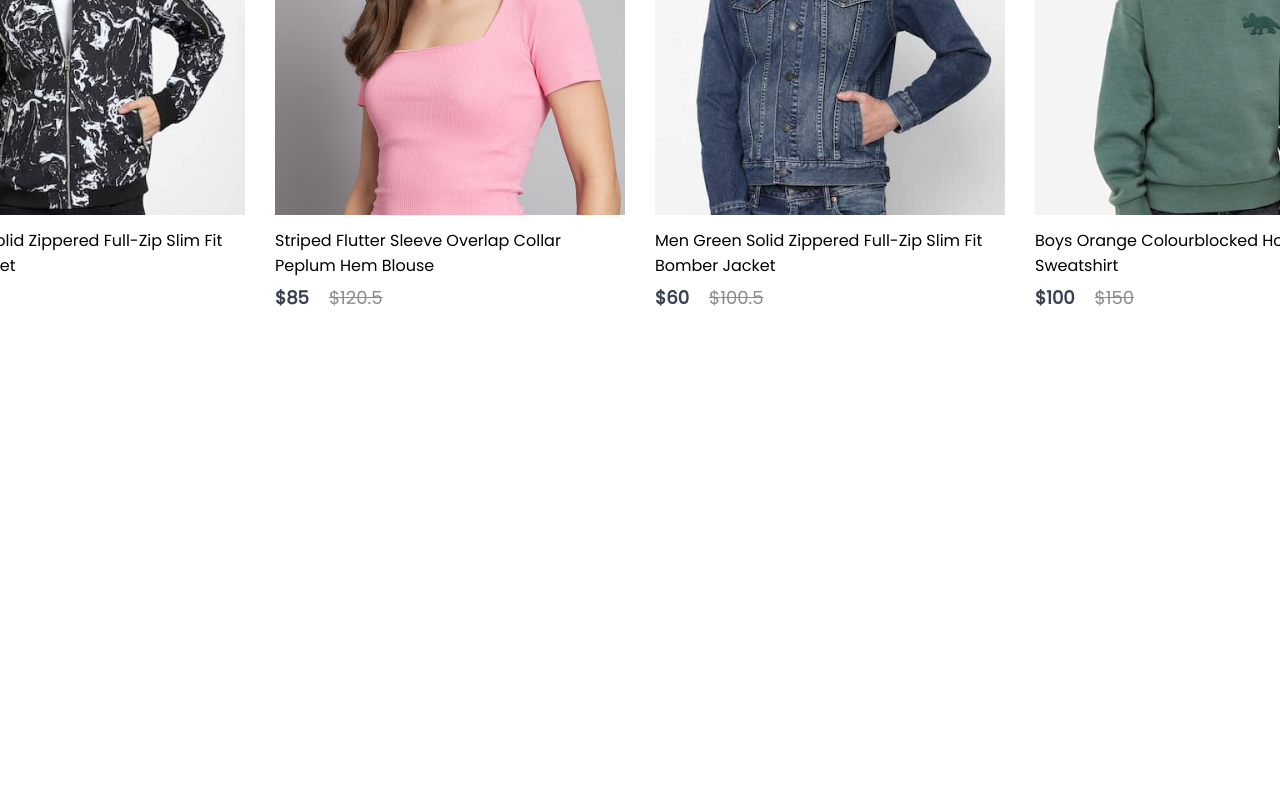
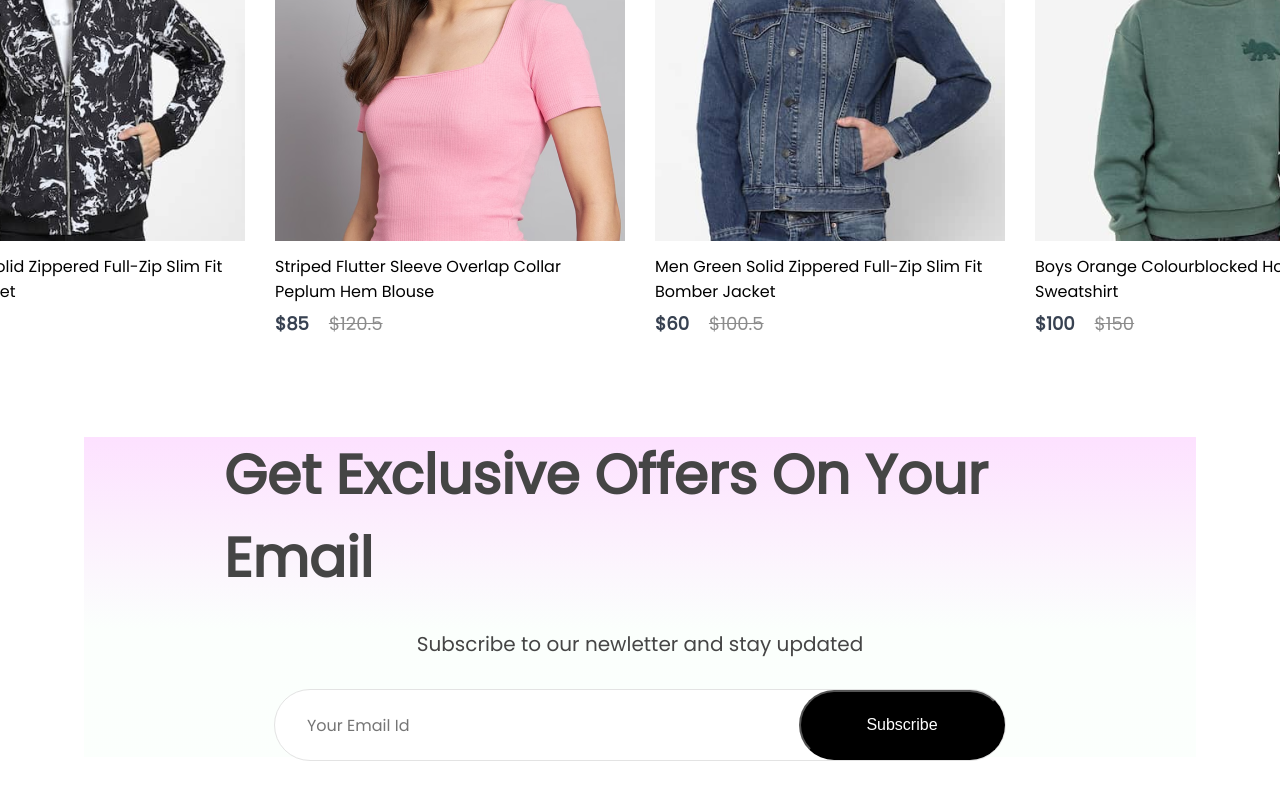
Before and after one commit to NzmAll/shopping-ecommerce, a React (Create React App) app in the folder frontend/: page / in a window 1280 px wide. Shown: the part 3191-3991 px from the top of the page. Before the commit the page ends 3502 px from the top, so only its background shows below. Built offline with nearby package versions, Linux system fonts and the light colour scheme.

Commit message:
NewsLetter section added

```diff
--- a/frontend/src/Components/NewCollections/NewCollections.css
+++ b/frontend/src/Components/NewCollections/NewCollections.css
@@ -2,8 +2,8 @@
   display: flex;
   flex-direction: column;
   align-items: center;
-  gap: 10px;
-  height: 90vh;
+  gap: 20px;
+  margin-bottom: 100px;
 }
 
 .new-collections h1 {
--- /dev/null
+++ b/frontend/src/Components/NewsLetter/NewsLetter.css
@@ -0,0 +1,55 @@
+.newsletter{
+    width: 65%;
+    height: 40vh;
+    display: flex;
+    flex-direction: column;
+    align-items: center;
+    justify-content: center;
+    margin: auto;
+    padding: 0 140px;
+    margin-bottom: 150px;
+    background: linear-gradient(180deg, #fde1ff 0%, #e1ffea22 60%);
+    gap: 30px;
+}
+
+.newsletter h1{
+    color: #454545;
+    font-size: 55px;
+    font-weight: 600;
+}
+
+.newsletter p{
+    color: #454545;
+    font-size: 20px;
+}
+
+.newsletter div{
+    display: flex;
+    align-items: center;
+    justify-content: space-between;
+    background: white;
+    width: 730px;
+    height: 70px;
+    border-radius: 80px;
+    border: 1px solid #e3e3e3;
+}
+
+.newsletter input{
+    width: 500px;
+    margin-left: 30px;
+    border: none;
+    outline: none;
+    color: #616161;
+    font-family: Poppins;
+    font-size: 16px;
+}
+
+.newsletter div button{
+    width: 210px;
+    height: 70px;
+    border-radius: 80px;
+    background: black;
+    color: white;
+    font-size: 16px;
+    cursor: pointer;
+}
--- /dev/null
+++ b/frontend/src/Components/NewsLetter/NewsLetter.jsx
@@ -0,0 +1,17 @@
+import React from "react";
+import "./NewsLetter.css";
+
+const NewsLetter = () => {
+  return (
+    <div className="newsletter">
+      <h1>Get Exclusive Offers On Your Email</h1>
+      <p>Subscribe to our newletter and stay updated</p>
+      <div>
+        <input type="email" placeholder="Your Email Id" />
+        <button>Subscribe</button>
+      </div>
+    </div>
+  );
+};
+
+export default NewsLetter;
--- a/frontend/src/Pages/Shop.jsx
+++ b/frontend/src/Pages/Shop.jsx
@@ -3,6 +3,7 @@
 import Popular from "../Components/Popular/Popular";
 import Offers from "../Components/Offers/Offers";
 import NewCollections from "../Components/NewCollections/NewCollections";
+import NewsLetter from "../Components/NewsLetter/NewsLetter";
 
 const Shop = () => {
   return (
@@ -11,6 +12,7 @@
       <Popular />
       <Offers />
       <NewCollections />
+      <NewsLetter />
     </div>
   );
 };
```
